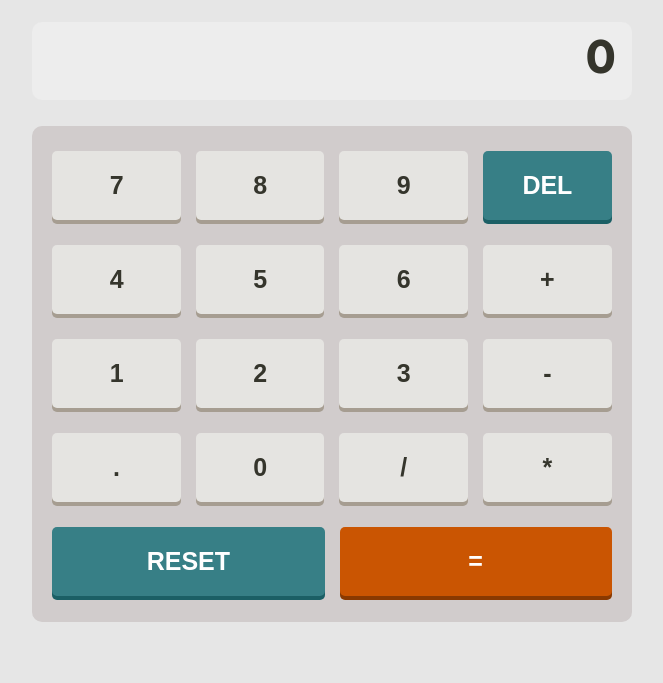
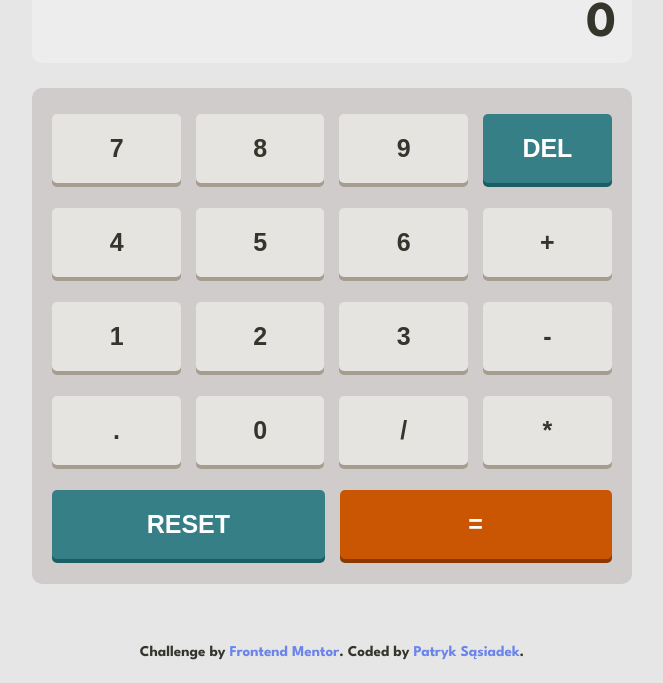
Before and after one commit to kimi1723/calculator-frontend-mentor, a website: page index.html in a window 1280 px wide. Shown: the part 117-800 px from the top of the page, without its empty margins (308-971 px from the left). Drawn offline with Linux system fonts and the light colour scheme.

Commit message:
added attribution

```diff
--- a/index.html
+++ b/index.html
@@ -74,12 +74,12 @@
 
 
 
-  <!-- <footer class="attribution">
+  <footer class="attribution">
     <p> Challenge by <a href="https://www.frontendmentor.io?ref=challenge" target="_blank" rel="noopener">Frontend
         Mentor</a>.
       Coded by <a href="https://www.frontendmentor.io/profile/kimi1723" target=" _blank" rel="noopener">Patryk
         Sąsiadek</a>.</p>
-  </footer> -->
+  </footer>
 
   <script src="/dist/js/main.min.js" async></script>
 </body>
--- a/src/sass/_medium.scss
+++ b/src/sass/_medium.scss
@@ -21,4 +21,10 @@
 			font-size: 2.5rem;
 		}
 	}
+
+	// FOOTER ATTRIBUTION
+	.attribution {
+		bottom: 1rem;
+		font-size: 1.5rem;
+	}
 }
--- a/src/sass/_styles.scss
+++ b/src/sass/_styles.scss
@@ -19,8 +19,9 @@ html {
 
 body {
 	display: flex;
+	flex-direction: column;
 	align-items: center;
-	justify-content: center;
+	justify-content: space-evenly;
 	min-height: 100vh;
 	padding: 0.7em;
 	font-family: 'League Spartan', sans-serif;
@@ -194,12 +195,14 @@ body {
 }
 // FOOTER - ATTRIBUTION
 .attribution {
+	padding-top: 4em;
+	text-align: center;
 	font-size: 1.1rem;
-	text-align: center;
+	color: var(--primary-text);
 }
 
 .attribution a {
-	color: hsl(228, 45%, 44%);
+	color: hsl(228, 76%, 67%);
 
 	&:hover {
 		color: hsl(200, 85%, 40%);
```
Also changed, not shown: dist/css/main.min.css.
